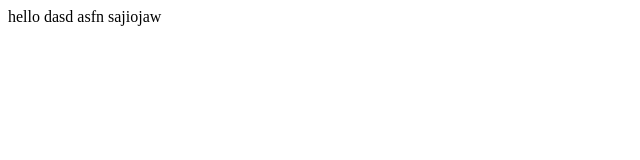
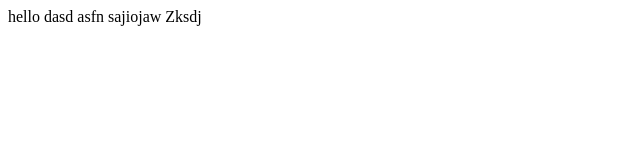
Before and after one commit to Muzzamil-coder/Practice, a plain HTML site: page index.html in a window 1280 px wide. Shown: the full height of the page, 0-640 px from the left. Drawn offline with Linux system fonts and the light colour scheme.

Commit message:
new commit

```diff
--- a/index.html
+++ b/index.html
@@ -10,5 +10,6 @@
     dasd
     asfn
     sajiojaw
+    Zksdj
 </body>
 </html>
```
